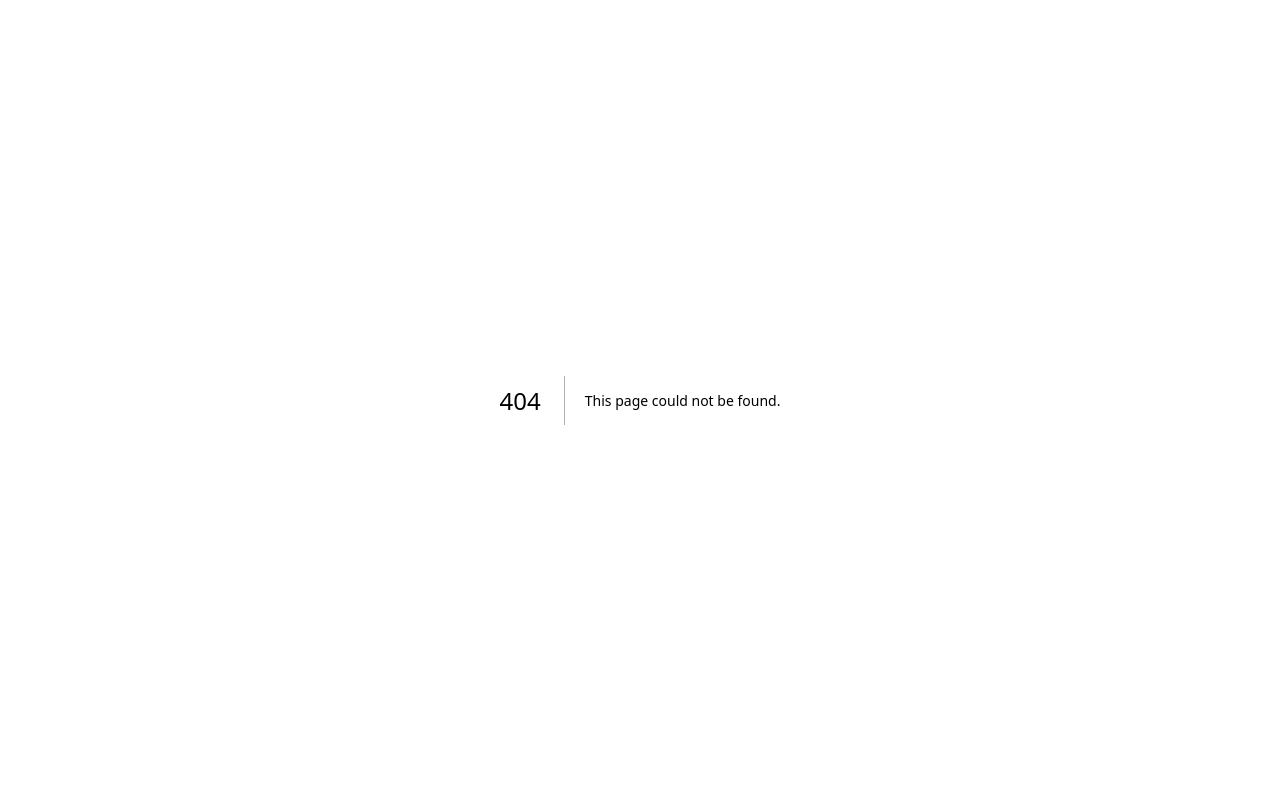
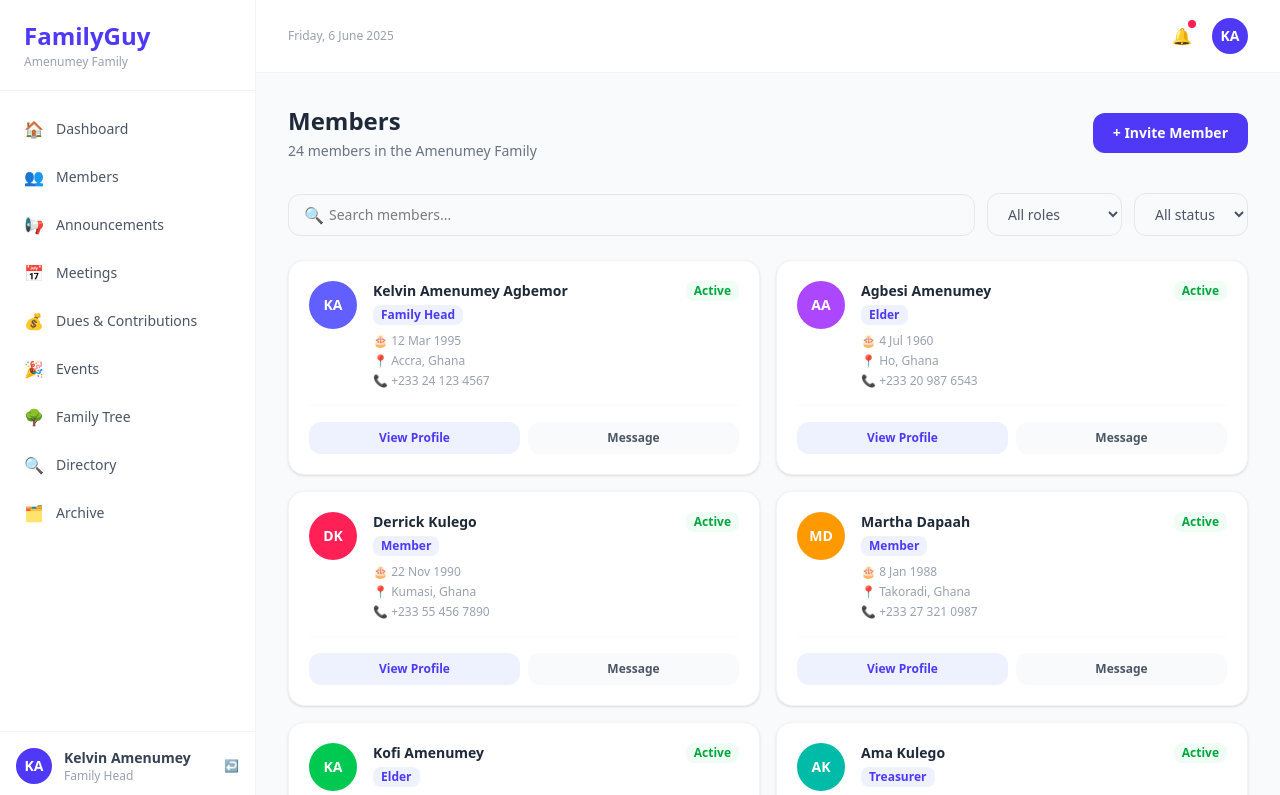
Before and after one commit to KelvinXoese/familygui-ui, a Next.js app in the folder familyguy/: page /dashboard/members in a window 1280 px wide. Before the commit this address had no page. Shown: the top 795 px of the page. Built offline with nearby package versions, Linux system fonts and the light colour scheme.

Commit message:
feat:Add members page

```diff
--- /dev/null
+++ b/familyguy/src/app/(dashboard)/dashboard/members/page.tsx
@@ -0,0 +1,98 @@
+export default function MembersPage() {
+  const members = [
+    { name: "Kelvin Amenumey Agbemor", role: "Family Head", status: "Active", initials: "KA", dob: "12 Mar 1995", phone: "+233 24 123 4567", location: "Accra, Ghana" },
+    { name: "Agbesi Amenumey", role: "Elder", status: "Active", initials: "AA", dob: "4 Jul 1960", phone: "+233 20 987 6543", location: "Ho, Ghana" },
+    { name: "Derrick Kulego", role: "Member", status: "Active", initials: "DK", dob: "22 Nov 1990", phone: "+233 55 456 7890", location: "Kumasi, Ghana" },
+    { name: "Martha Dapaah", role: "Member", status: "Active", initials: "MD", dob: "8 Jan 1988", phone: "+233 27 321 0987", location: "Takoradi, Ghana" },
+    { name: "Kofi Amenumey", role: "Elder", status: "Active", initials: "KA", dob: "15 Aug 1955", phone: "+233 24 111 2222", location: "Accra, Ghana" },
+    { name: "Ama Kulego", role: "Treasurer", status: "Active", initials: "AK", dob: "30 May 1985", phone: "+233 20 333 4444", location: "Accra, Ghana" },
+    { name: "Yaw Dapaah", role: "Secretary", status: "Inactive", initials: "YD", dob: "19 Feb 1992", phone: "+233 55 555 6666", location: "London, UK" },
+    { name: "Abena Mensah", role: "Member", status: "Active", initials: "AM", dob: "3 Oct 1998", phone: "+233 27 777 8888", location: "Accra, Ghana" },
+  ];
+
+  const colors = [
+    "bg-indigo-500", "bg-purple-500", "bg-rose-500", "bg-amber-500",
+    "bg-green-500", "bg-teal-500", "bg-pink-500", "bg-orange-500"
+  ];
+
+  return (
+    <div>
+      {/* HEADER */}
+      <div className="flex items-center justify-between mb-8">
+        <div>
+          <h2 className="text-2xl font-bold text-gray-800">Members</h2>
+          <p className="text-gray-500 text-sm mt-1">24 members in the Amenumey Family</p>
+        </div>
+        <button className="flex items-center gap-2 px-5 py-2.5 bg-indigo-600 hover:bg-indigo-700 text-white text-sm font-bold rounded-xl transition">
+          + Invite Member
+        </button>
+      </div>
+
+      {/* SEARCH + FILTER */}
+      <div className="flex items-center gap-3 mb-6">
+        <div className="flex-1 relative">
+          <span className="absolute left-4 top-1/2 -translate-y-1/2 text-gray-400">🔍</span>
+          <input
+            type="text"
+            placeholder="Search members..."
+            className="w-full pl-10 pr-4 py-2.5 rounded-xl border border-gray-200 text-sm outline-none focus:border-indigo-500 focus:ring-2 focus:ring-indigo-100 transition"
+          />
+        </div>
+        <select className="px-4 py-2.5 rounded-xl border border-gray-200 text-sm text-gray-600 outline-none focus:border-indigo-500 transition">
+          <option>All roles</option>
+          <option>Family Head</option>
+          <option>Elder</option>
+          <option>Treasurer</option>
+          <option>Secretary</option>
+          <option>Member</option>
+        </select>
+        <select className="px-4 py-2.5 rounded-xl border border-gray-200 text-sm text-gray-600 outline-none focus:border-indigo-500 transition">
+          <option>All status</option>
+          <option>Active</option>
+          <option>Inactive</option>
+        </select>
+      </div>
+
+      {/* MEMBERS GRID */}
+      <div className="grid grid-cols-1 gap-4 md:grid-cols-2">
+        {members.map((member, index) => (
+          <div key={member.name} className="bg-white rounded-2xl border border-gray-100 shadow-sm p-5 hover:shadow-md transition cursor-pointer">
+            <div className="flex items-start gap-4">
+              {/* Avatar */}
+              <div className={`w-12 h-12 rounded-full ${colors[index % colors.length]} flex items-center justify-center text-white text-sm font-bold flex-shrink-0`}>
+                {member.initials}
+              </div>
+              {/* Info */}
+              <div className="flex-1 min-w-0">
+                <div className="flex items-center justify-between gap-2">
+                  <p className="text-sm font-bold text-gray-800 truncate">{member.name}</p>
+                  <span className={`text-xs font-semibold px-2 py-0.5 rounded-lg flex-shrink-0 ${member.status === "Active" ? "bg-green-50 text-green-600" : "bg-gray-100 text-gray-400"}`}>
+                    {member.status}
+                  </span>
+                </div>
+                <span className="inline-block text-xs font-semibold text-indigo-600 bg-indigo-50 px-2 py-0.5 rounded-lg mt-1">
+                  {member.role}
+                </span>
+                <div className="mt-2 space-y-1">
+                  <p className="text-xs text-gray-400">🎂 {member.dob}</p>
+                  <p className="text-xs text-gray-400">📍 {member.location}</p>
+                  <p className="text-xs text-gray-400">📞 {member.phone}</p>
+                </div>
+              </div>
+            </div>
+            {/* Actions */}
+            <div className="flex items-center gap-2 mt-4 pt-4 border-t border-gray-50">
+              <button className="flex-1 py-2 text-xs font-semibold text-indigo-600 bg-indigo-50 hover:bg-indigo-100 rounded-xl transition">
+                View Profile
+              </button>
+              <button className="flex-1 py-2 text-xs font-semibold text-gray-600 bg-gray-50 hover:bg-gray-100 rounded-xl transition">
+                Message
+              </button>
+            </div>
+          </div>
+        ))}
+      </div>
+
+    </div>
+  );
+}
```
